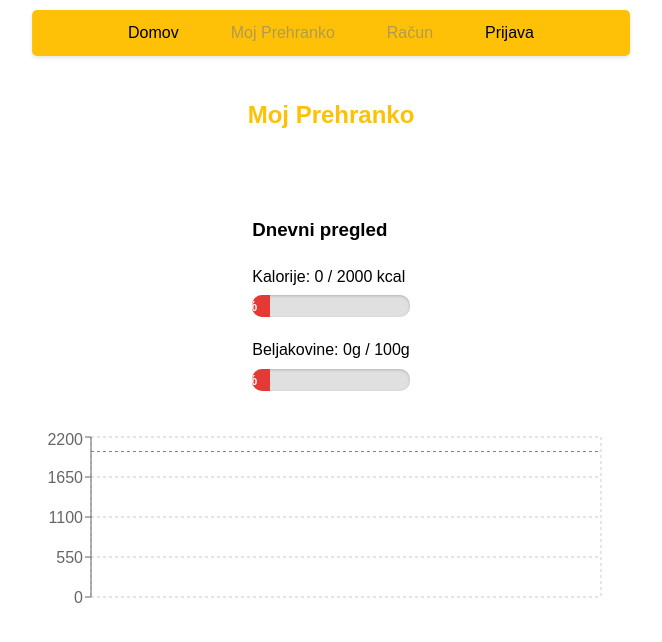
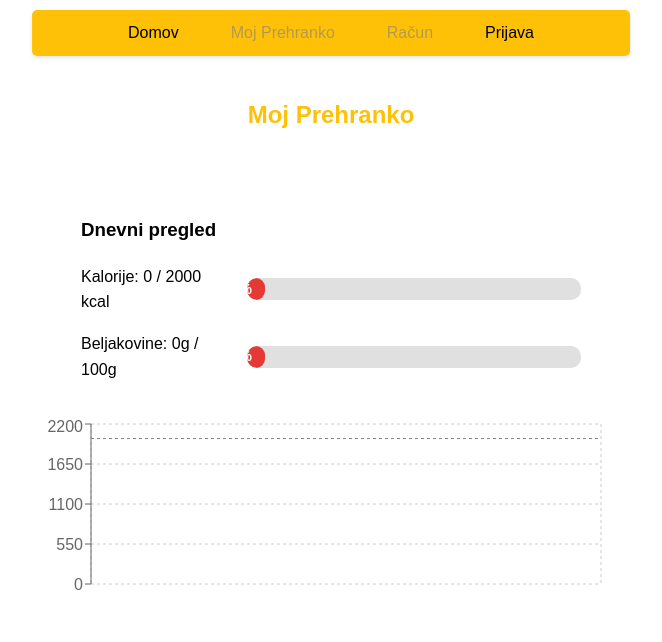
Before and after one commit to MartinFerk/prehranko, a React (Create React App) app in the folder RAZI/frontend/: page /mojprehranko in a window 1280 px wide. Shown: the top 642 px of the page, without its empty margins (309-971 px from the left). Built offline with nearby package versions, Linux system fonts and the light colour scheme; no server answers; some icons are missing.

Commit message:
MojPrehranko Stran

```diff
--- a/RAZI/frontend/src/pages/MojPrehranko.js
+++ b/RAZI/frontend/src/pages/MojPrehranko.js
@@ -99,10 +99,11 @@ const MojPrehranko = () => {
             <div className="progress-section">
                 <h3>Dnevni pregled</h3>
 
-                <div className="progress-wrapper">
-                    <label>
+                <div className="progress-row">
+                    <div className="label-column">
                         Kalorije: {todayCalories} / {goals.calories} kcal
-                    </label>
+                    </div>
+                    <div className="bar-column">
                         <div className="progress-bar">
                             <div
                                 className={`progress-fill ${getColorClass(percent(todayCalories, goals.calories))}`}
@@ -112,11 +113,13 @@ const MojPrehranko = () => {
                             </div>
                         </div>
                     </div>
+                </div>
 
-                <div className="progress-wrapper">
-                    <label>
+                <div className="progress-row">
+                    <div className="label-column">
                         Beljakovine: {todayProtein}g / {goals.protein}g
-                    </label>
+                    </div>
+                    <div className="bar-column">
                         <div className="progress-bar">
                             <div
                                 className={`progress-fill ${getColorClass(percent(todayProtein, goals.protein))}`}
@@ -126,6 +129,8 @@ const MojPrehranko = () => {
                             </div>
                         </div>
                     </div>
+                </div>
+
             </div>
 
             <div style={{width: '600px', margin: '0 auto'}}>
--- a/RAZI/frontend/src/styles.css
+++ b/RAZI/frontend/src/styles.css
@@ -209,23 +209,52 @@ html, body {
   margin-top: 30px;
 }
 
+.progress-row {
+  display: flex;
+  align-items: center;
+  justify-content: space-between;
+  width: 500px;
+  margin-bottom: 16px;
+}
+
+
+.label-column {
+  width: 150px;
+  font-weight: 500;
+  font-size: 16px;
+}
+
+.bar-column {
+  flex: 1;
+  margin-left: 16px;
+}
+
+
 .progress-wrapper {
   margin-bottom: 20px;
 }
 
 .progress-bar {
-  background-color: #e0e0e0;
-  border-radius: 20px;
-  height: 24px;
-  width: 100%;
+  background-color: #eee;
+  height: 26px;
+  border-radius: 13px;
   overflow: hidden;
-  box-shadow: inset 0 1px 3px rgba(0,0,0,0.2);
+  position: relative;
 }
+
+.progress-percent {
+  font-size: 14px;
+}
+
 
 .progress-fill {
   height: 100%;
-  background-color: #ff9f43; /* oranžna za kalorije */
-  transition: width 0.4s ease-in-out;
+  display: flex;
+  align-items: center;
+  padding-left: 10px;
+  font-weight: bold;
+  color: white;
+  border-radius: 13px;
 }
 
 .progress-fill.protein {
```
Lines whose indentation alone changed are shown as unchanged.
